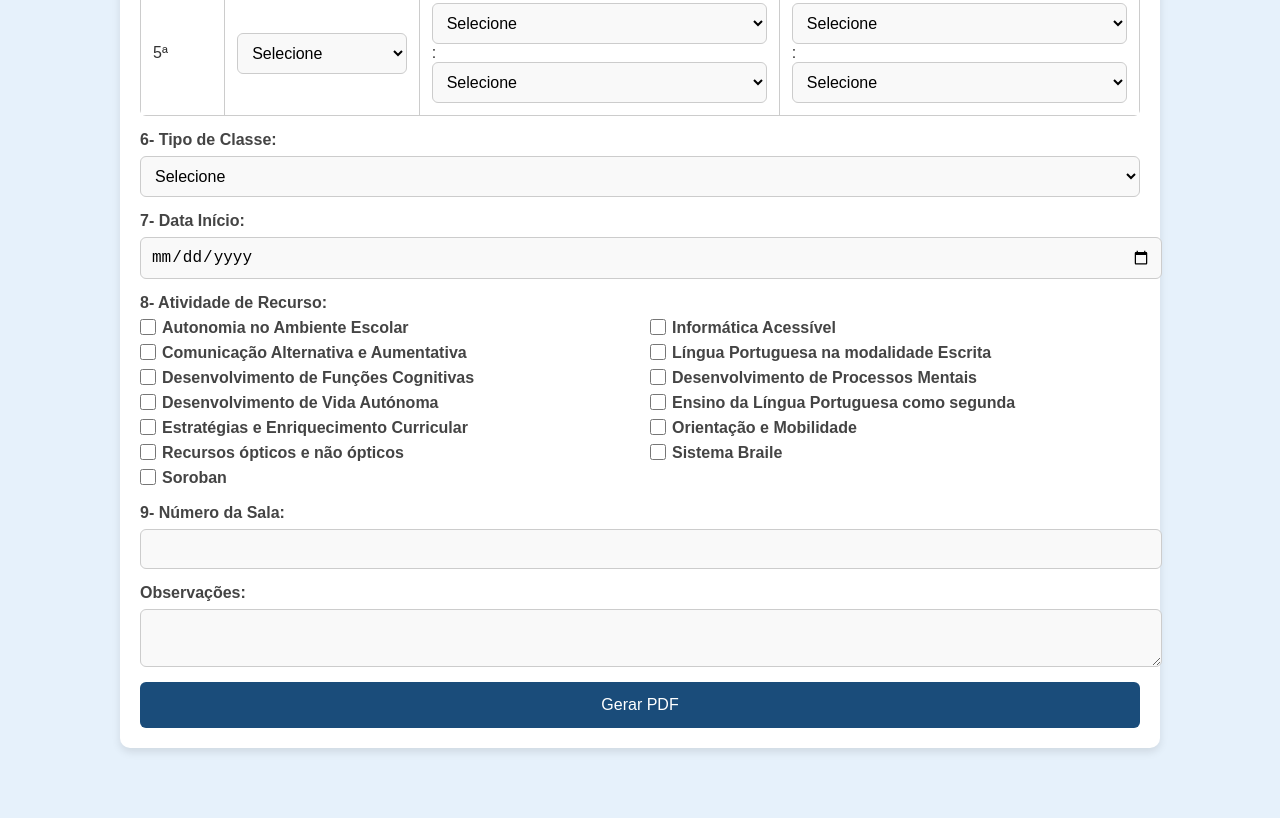
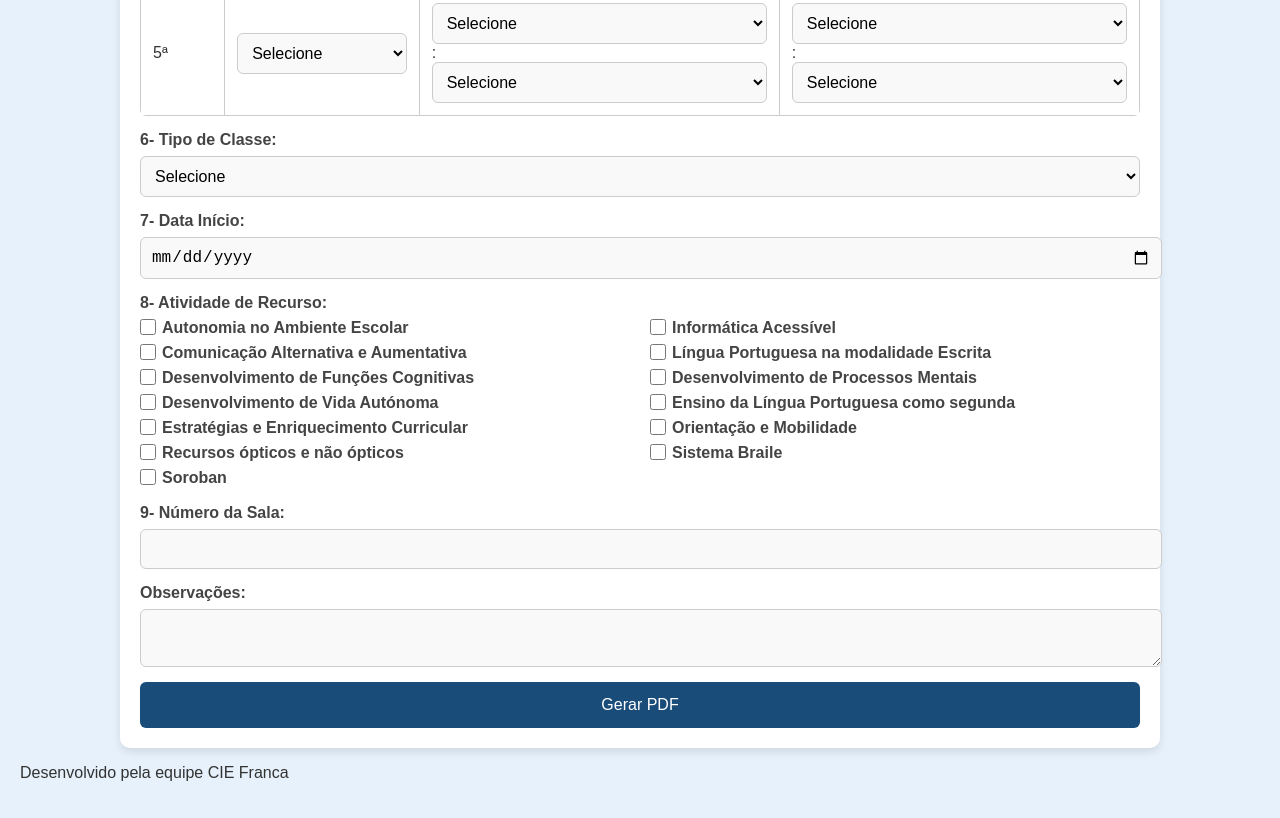
Before and after one commit to ericknicolau1/ColetaClasse, a plain HTML site: page index.html in a window 1280 px wide. Shown: the part 1015-1833 px from the top of the page. Before the commit the page ends 1783 px from the top, so only its background shows below. Drawn offline with nearby package versions, Linux system fonts and the light colour scheme.

Commit message:
Update index.html

```diff
--- a/index.html
+++ b/index.html
@@ -168,4 +168,9 @@
      </div>
      <script src="script.js"></script>
  </body>
+ <footer>
+    <div class="footer-bottom">
+        <p>Desenvolvido pela equipe CIE Franca</p>
+    </div>
+</footer>
  </html>
```
